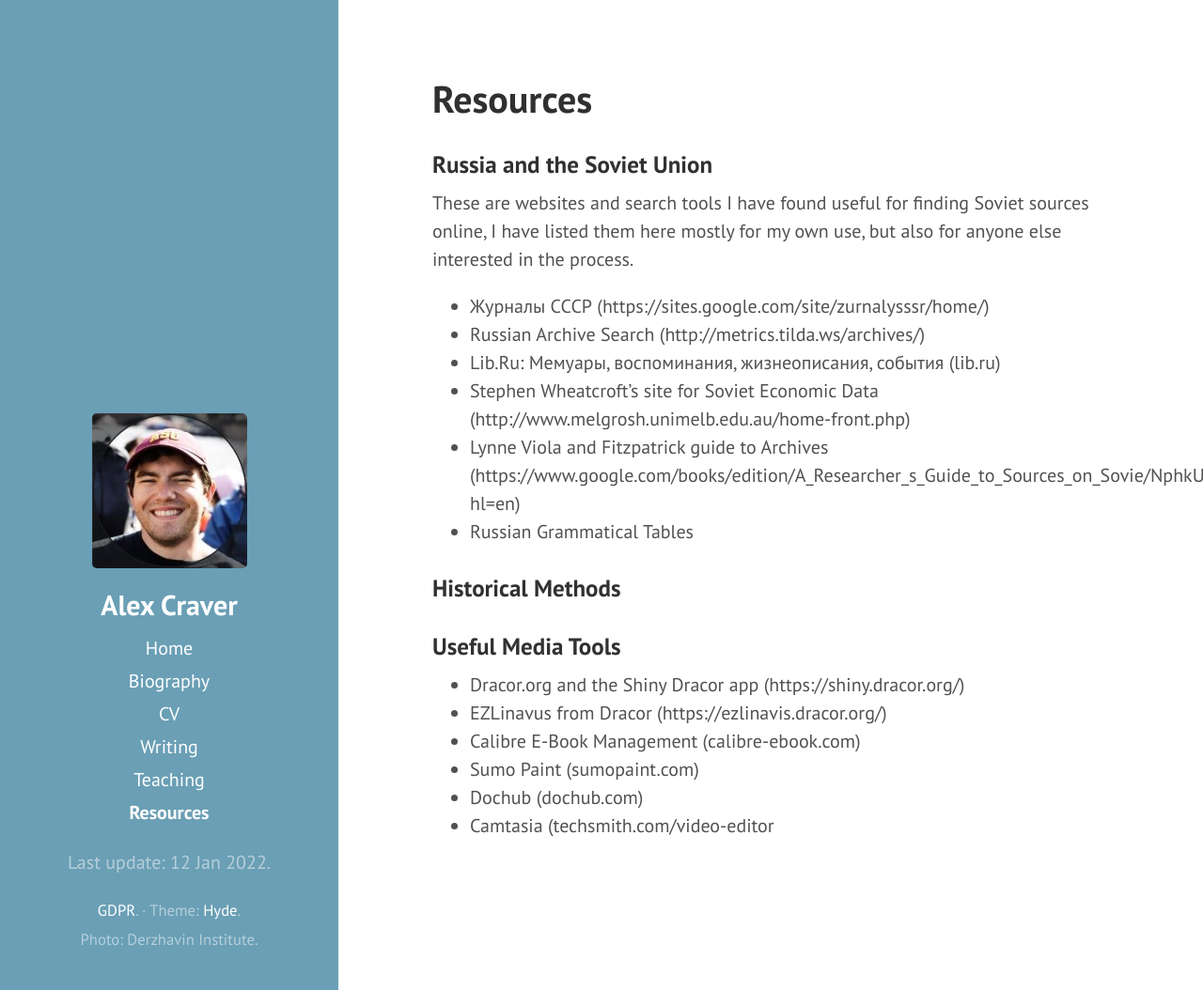
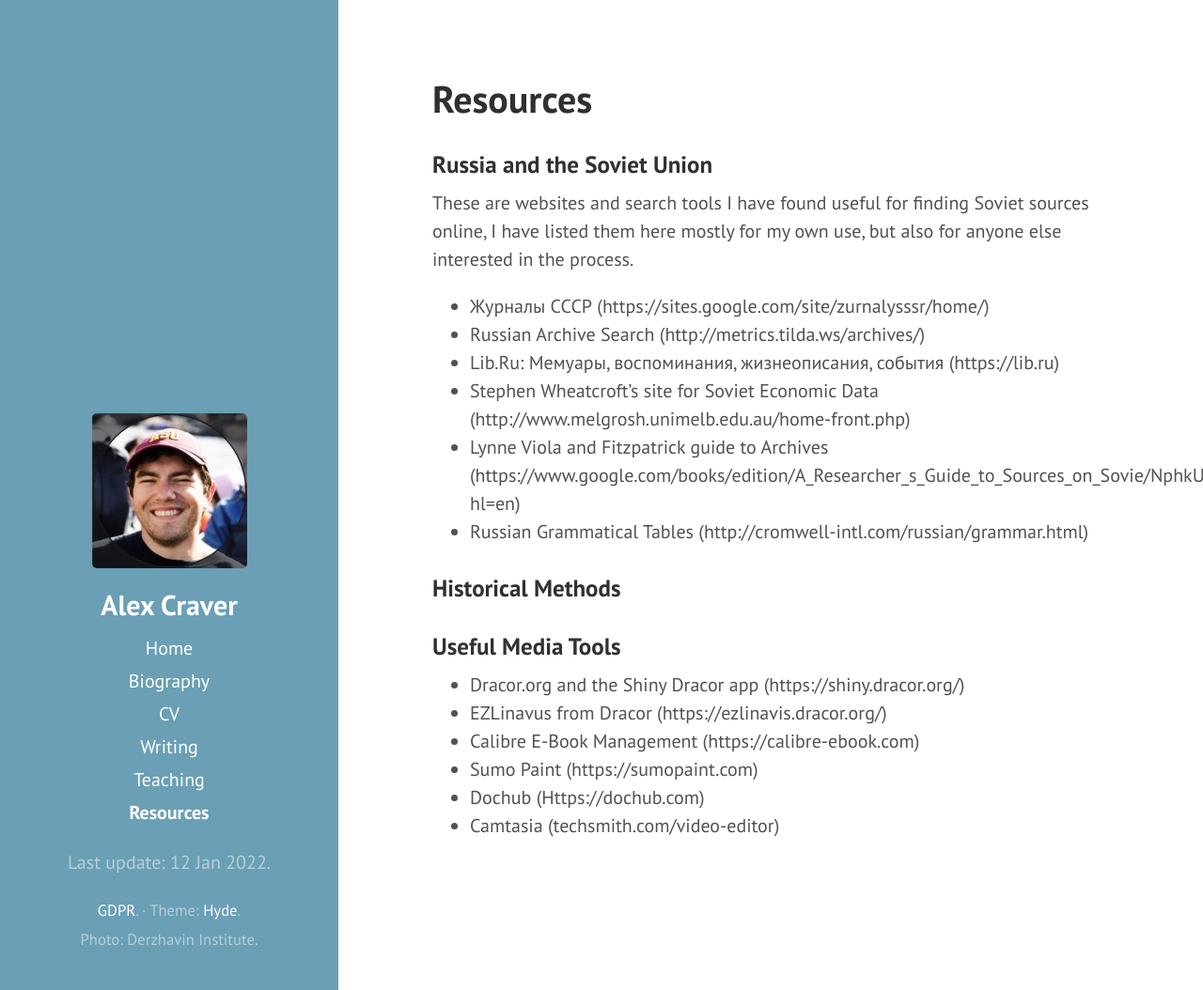
Before and after one commit to ahcraver/ahcraver.github.io, a Jekyll site: the page built from resources.md, in a window 1280 px wide and 1054 px high. Shown: the whole window at 94% size. Built offline with Jekyll 4.4.1, drawn with Linux system fonts in a browser that asks for light colours; part of the change alters nothing that is shown.

Commit message:
Update resources.md

```diff
--- a/resources.md
+++ b/resources.md
@@ -7,10 +7,10 @@ title: Resources
 These are websites and search tools I have found useful for finding Soviet sources online, I have listed them here mostly for my own use, but also for anyone else interested in the process.
 * Журналы СССР (https://sites.google.com/site/zurnalysssr/home/)
 * Russian Archive Search (http://metrics.tilda.ws/archives/)
-* Lib.Ru: Мемуары, воспоминания, жизнеописания, события (lib.ru)
+* Lib.Ru: Мемуары, воспоминания, жизнеописания, события (https://lib.ru)
 * Stephen Wheatcroft's site for Soviet Economic Data (http://www.melgrosh.unimelb.edu.au/home-front.php)
 * Lynne Viola and Fitzpatrick guide to Archives (https://www.google.com/books/edition/A_Researcher_s_Guide_to_Sources_on_Sovie/NphkUTKf50oC?hl=en)
-* Russian Grammatical Tables
+* Russian Grammatical Tables (http://cromwell-intl.com/russian/grammar.html)
 
 
 ### Historical Methods
@@ -19,7 +19,7 @@ These are websites and search tools I have found useful for finding Soviet sourc
 ### Useful Media Tools
 * Dracor.org and the Shiny Dracor app (https://shiny.dracor.org/)
 * EZLinavus from Dracor (https://ezlinavis.dracor.org/)
-* Calibre E-Book Management (calibre-ebook.com)
-* Sumo Paint (sumopaint.com)
-* Dochub (dochub.com)
-* Camtasia (techsmith.com/video-editor
+* Calibre E-Book Management (https://calibre-ebook.com)
+* Sumo Paint (https://sumopaint.com)
+* Dochub (Https://dochub.com)
+* Camtasia (techsmith.com/video-editor)
```
